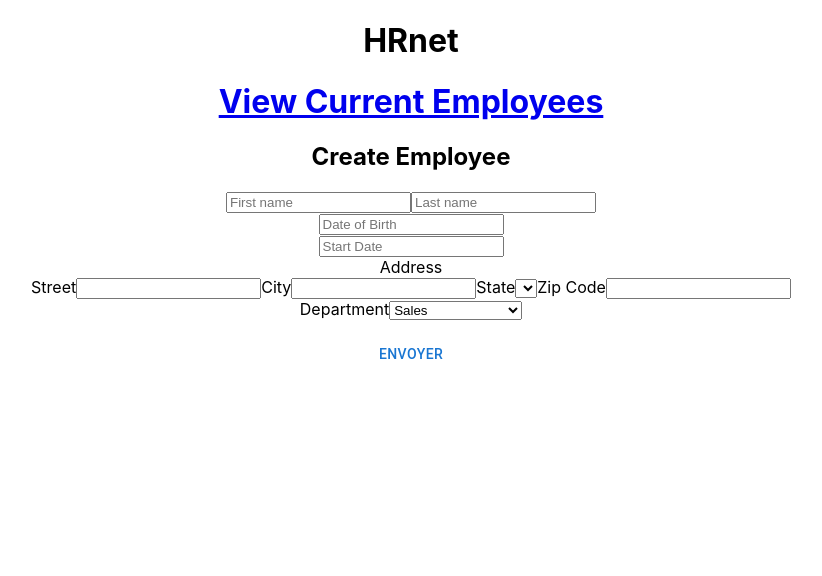
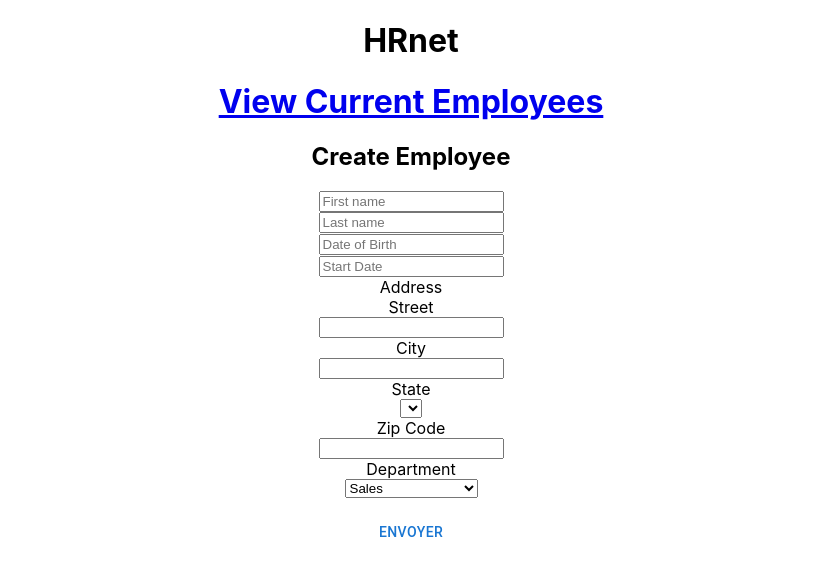
Before and after one commit to theodotcom/HRNet, a React (Create React App) app: page / in a window 1280 px wide. Shown: the top 576 px of the page, without its empty margins (229-1051 px from the left). Built offline with nearby package versions, Linux system fonts and the light colour scheme.

Commit message:
:lipstick:

```diff
--- a/src/components/Form.js
+++ b/src/components/Form.js
@@ -1,9 +1,11 @@
+import '../css/form.css'
 import { useState } from 'react'
 import { useForm, Controller } from 'react-hook-form'
 import ReactDatePicker from 'react-datepicker'
 import BasicModal from './ModalValidation'
 import { useDispatch } from 'react-redux'
 import { addEmployee } from '../redux/reducer'
+import 'react-datepicker/dist/react-datepicker.css'
 
 export function Form() {
     const { register, handleSubmit, control } = useForm()
@@ -28,6 +30,7 @@ export function Form() {
     return (
         <div className="containertmr">
             <form onSubmit={handleSubmit(onSubmit)}>
+                <section className="topForm_container">
                     <input
                         type="text"
                         {...register('firstName')}
@@ -39,7 +42,7 @@ export function Form() {
                         placeholder="Last name"
                     />
 
-                <section className="date_container">
+                    <div className="date_container">
                         <Controller
                             control={control}
                             name="Date of Birth"
@@ -53,8 +56,8 @@ export function Form() {
                                 />
                             )}
                         />
-                </section>
-                <section className="startDate_container">
+                    </div>
+                    <div className="startDate_container">
                         <Controller
                             control={control}
                             name="Start Date"
@@ -69,9 +72,9 @@ export function Form() {
                                 />
                             )}
                         />
+                    </div>
                 </section>
-
-                <section class="address">
+                <section class="address_container">
                     <legend>Address</legend>
 
                     <label for="street">Street</label>
@@ -94,7 +97,7 @@ export function Form() {
                         type="number"
                     />
                 </section>
-
+                <section className="department_container">
                     <label for="department">Department</label>
                     <select
                         name="department"
@@ -106,6 +109,7 @@ export function Form() {
                         <option>Human Resources</option>
                         <option>Legal</option>
                     </select>
+                </section>
 
                 <p>{data}</p>
 
--- /dev/null
+++ b/src/css/form.css
@@ -0,0 +1,17 @@
+.topForm_container{
+    display: flex;
+    flex-direction: column;
+    align-items: center;
+}
+
+.address_container{
+    display: flex;
+    flex-direction: column;
+    align-items: center;
+}
+
+.department_container{
+    display: flex;
+    flex-direction: column;
+    align-items: center;
+}
```
Lines whose indentation alone changed are shown as unchanged.
